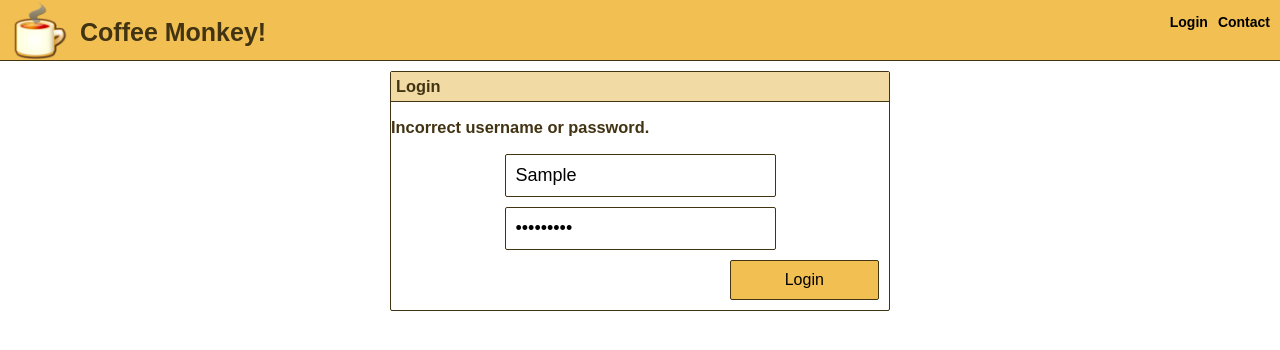
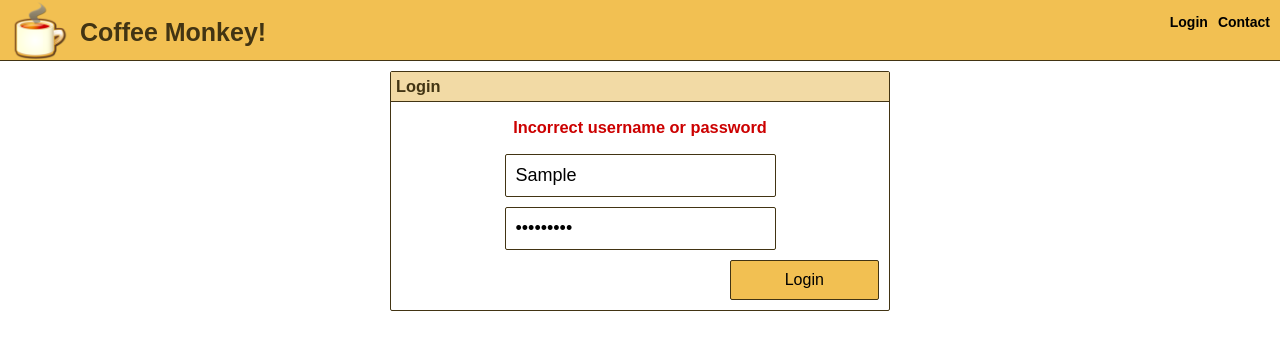
Before and after one commit to caspian311/coffeemonkey.net, a React (Create React App) app: page /login in a window 1280 px wide. Both pictures are taken after typing "Sample", "Sample123" into the empty fields and a click on the input "Login". Shown: the top 350 px of the page. Built offline with nearby package versions, Linux system fonts and the light colour scheme; no server answers.

Commit message:
stylized the error message on login

```diff
--- a/src/login.css
+++ b/src/login.css
@@ -17,3 +17,7 @@
   clear: both;
   content: '';
   display: block; }
+
+.error {
+  color: #cc0000;
+  text-align: center; }
--- a/src/login.js
+++ b/src/login.js
@@ -21,7 +21,7 @@
       this.props.history.push('/admin');
     }).catch(() => {
       this.setState({
-        error: 'Incorrect username or password.',
+        error: 'Incorrect username or password',
         username: this.state.username,
         password: this.state.password,
       });
@@ -35,7 +35,7 @@
           <h3 className="title">Login</h3>
           <div className="content">
             {this.state.error &&
-              <h3>{this.state.error}</h3>
+              <h3 className="error">{this.state.error}</h3>
             }
             <form onSubmit={this.handleSubmit}>
             <input type="text" placeholder="Username" name="username" id="username" />
--- a/src/login.sass
+++ b/src/login.sass
@@ -22,3 +22,7 @@
     clear: both
     content: ''
     display: block
+
+.error
+  color: #cc0000
+  text-align: center
```
